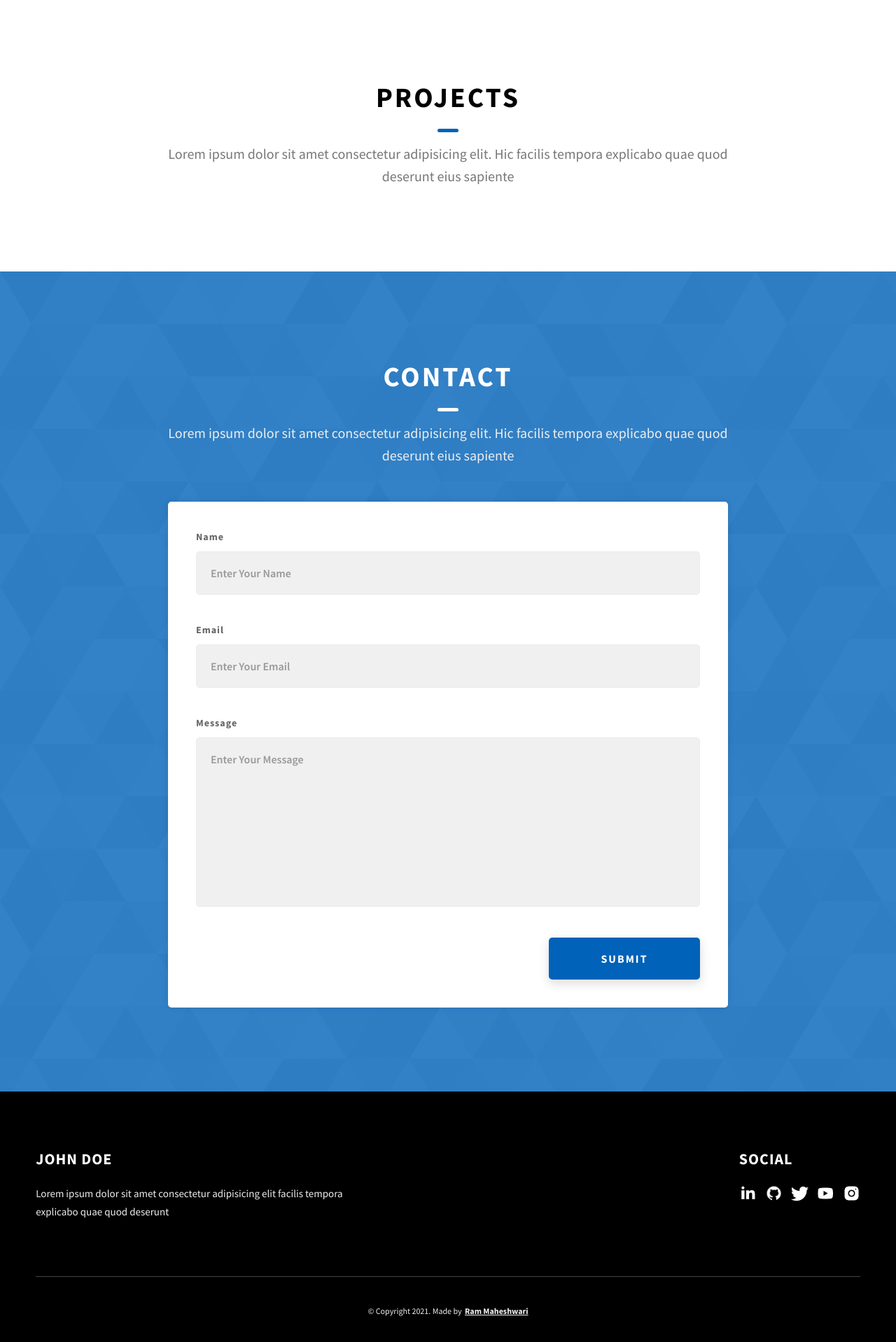
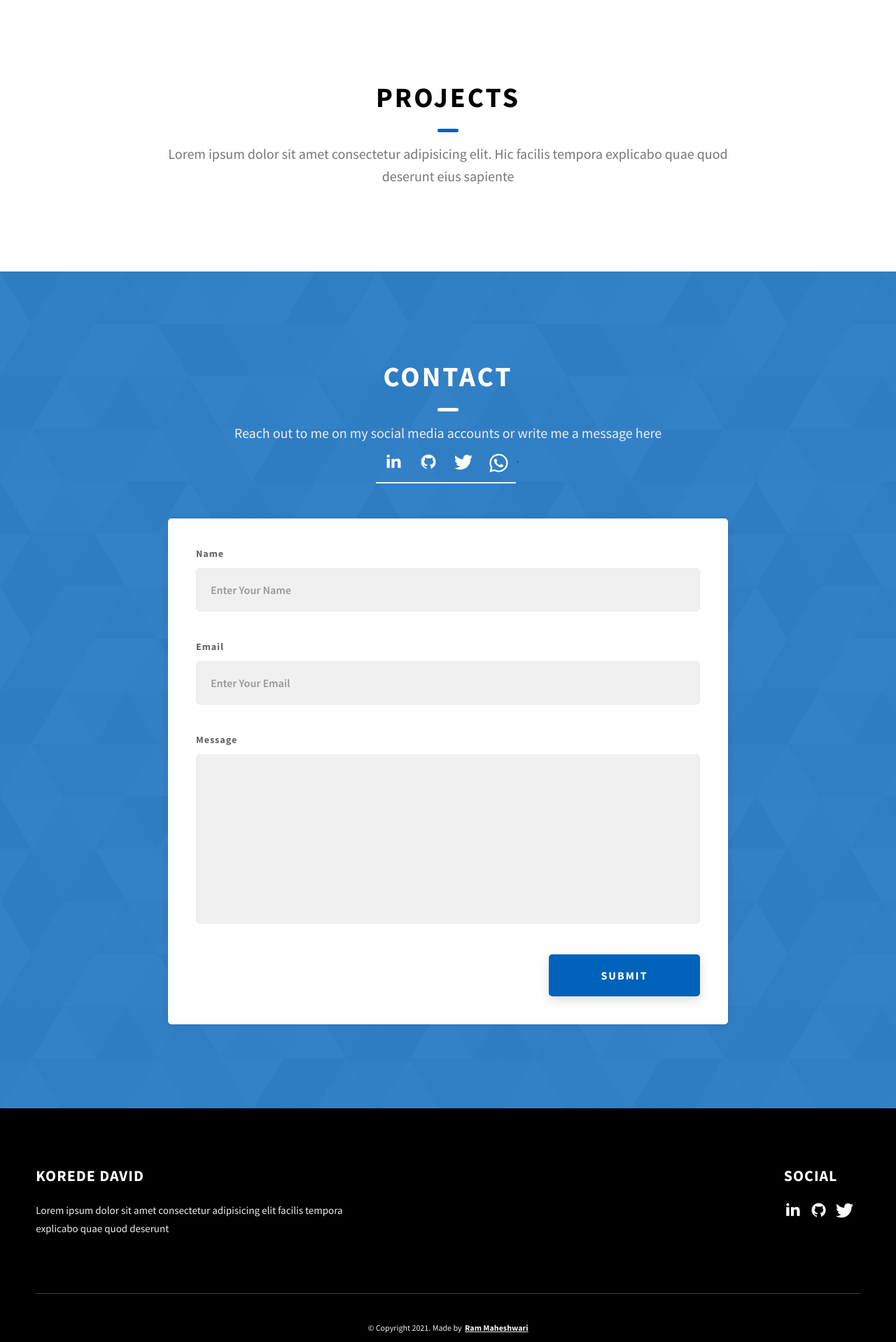
Before and after one commit to KoredeDavid/resume, a Django app: page / in a window 1280 px wide. Shown: the part 1600-3518 px from the top of the page at 70% size. Run offline with Django 3.2, Linux system fonts and the light colour scheme; data that the repository does not hold is empty.

Commit message:
Change UI completely

```diff
--- a/portfolio/templates/resume/index.html
+++ b/portfolio/templates/resume/index.html
@@ -22,12 +22,12 @@
                 <div class="header__logo-container">
                     <div class="header__logo-img-cont">
                         <img
-                                src="{% static 'resume/assets/png/john-doe.png' %}"
+                                src="{% static 'resume/assets/jpeg/korededavid.jpeg' %}"
                                 alt="Ram Maheshwari Logo Image"
                                 class="header__logo-img"
                         />
                     </div>
-                    <span class="header__logo-sub">John Doe</span>
+                    <span class="header__logo-sub">Korede David</span>
                 </div>
                 <div class="header__main">
                     <ul class="header__links">
@@ -85,7 +85,7 @@
 
     <section class="home-hero">
         <div class="home-hero__content">
-            <h1 class="heading-primary">Hey, My name is John Doe</h1>
+            <h1 class="heading-primary">Hey, My name is Korede David</h1>
             <div class="home-hero__info">
                 <p class="text-primary">
                     Lorem ipsum dolor sit amet consectetur adipisicing elit. Hic facilis
@@ -129,20 +129,7 @@
             </div>
             <div class="home-hero__social">
                 <a href="#" class="home-hero__social-icon-link">
-                <img
-                    src="{% static 'resume/assets/png/yt-ico.png' %}"
-                    alt="icon"
-                    class="home-hero__social-icon"
-                />
-              </a>
-            </div>
-            <div class="home-hero__social">
-                <a href="#" class="home-hero__social-icon-link home-hero__social-icon-link--bd-none">
-                    <img
-                        src="{% static 'resume/assets/png/insta-ico.png' %}"
-                        alt="icon"
-                        class="home-hero__social-icon"
-                    />
+                    <i class="fab fa-whatsapp" style="font-size:30px"></i>
                 </a>
             </div>
         </div>
@@ -166,7 +153,7 @@
                     <h3 class="about__content-title">Get to know me!</h3>
                     <div class="about__content-details">
                         <p class="about__content-details-para">
-                                Hey! It's <strong>John Doe</strong>
+                            Hey! It's <strong>Korede David</strong>
                             and I'm a <strong> Frontend Web Developer </strong> located in
                             Los Angeles. I've done
                             <strong> remote </strong>
@@ -206,6 +193,7 @@
       </div>
 
     </section>
+
         <section id="projects" class="projects sec-pad">
             <div class="main-container">
                 <h2 class="heading heading-sec heading-sec__mb-bg">
@@ -234,15 +222,49 @@
 
             </div>
     </section>
+
     <section id="contact" class="contact sec-pad dynamicBg">
         <div class="main-container">
             <h2 class="heading heading-sec heading-sec__mb-med">
                 <span class="heading-sec__main heading-sec__main--lt">Contact</span>
                 <span class="heading-sec__sub heading-sec__sub--lt">
-                Lorem ipsum dolor sit amet consectetur adipisicing elit. Hic facilis
-                tempora explicabo quae quod deserunt eius sapiente
+                Reach out to me on my social media accounts or write me a message here
                 </span>
             </h2>
+            <div class="flex-center">
+                <div class="home-hero__social" style="float: left">
+                    <a href="#" class="home-hero__social-icon-link">
+                        <img
+                        src="{% static 'resume/assets/png/linkedin-ico.png' %}"
+                        alt="icon"
+                        class="home-hero__social-icon"
+                        />
+                    </a>
+                </div>
+                <div class="home-hero__social" style="float: left">
+                    <a href="#" class="home-hero__social-icon-link">
+                        <img
+                        src="{% static 'resume/assets/png/github-ico.png' %}"
+                        alt="icon"
+                        class="home-hero__social-icon"
+                        />
+                    </a>
+                </div>
+                <div class="home-hero__social" style="float: left">
+                    <a href="#" class="home-hero__social-icon-link">
+                        <img
+                        src="{% static 'resume/assets/png/twitter-ico.png' %}"
+                        alt="icon"
+                        class="home-hero__social-icon"
+                        />
+                    </a>
+                </div>
+                <div class="home-hero__social" style="float: left">
+                    <a href="#" class="home-hero__social-icon-link">
+                        <i class="fab fa-whatsapp" style="font-size:30px; color: white"></i>
+                    </a>
+                </div>`
+          </div>
             <div class="contact__form-container">
                 <form action="#" class="contact__form">
                     <div class="contact__form-field">
@@ -275,9 +297,9 @@
                         rows="10"
                         class="contact__form-input"
                         placeholder="Enter Your Message"
-                    name="message"
-                    id="message"
-                  ></textarea>
+                        name="message" id="message">
+
+                        </textarea>
                     </div>
                     <button type="submit" class="btn btn--theme contact__btn">
                         Submit
@@ -286,6 +308,7 @@
             </div>
         </div>
     </section>
+
     <footer class="main-footer">
         <div class="main-container">
             <div class="main-footer__upper">
@@ -315,24 +338,10 @@
                                     alt="icon"
                             />
                         </a>
-                        <a target="_blank" rel="noreferrer" href="#">
-                            <img
-                                    class="main-footer__icon"
-                                    src="{% static 'resume/assets/png/yt-ico.png' %}"
-                                    alt="icon"
-                            />
-                        </a>
-                        <a target="_blank" rel="noreferrer" href="#">
-                            <img
-                                    class="main-footer__icon main-footer__icon--mr-none"
-                                    src="{% static 'resume/assets/png/insta-ico.png' %}"
-                                    alt="icon"
-                            />
-                        </a>
                     </div>
                 </div>
                 <div class="main-footer__row main-footer__row-2">
-                    <h4 class="heading heading-sm text-lt">John Doe</h4>
+                    <h4 class="heading heading-sm text-lt">Korede David</h4>
                     <p class="main-footer__short-desc">
                         Lorem ipsum dolor sit amet consectetur adipisicing elit facilis
                         tempora explicabo quae quod deserunt
```
Also changed, not shown: portfolio/static/resume/assets/jpeg/project-mockup-example.jpeg (deleted), portfolio/static/resume/assets/png/concealme.png (deleted), portfolio/static/resume/assets/png/hng.png (deleted), portfolio/static/resume/assets/png/iedutech.png (deleted), portfolio/static/resume/assets/png/insta-ico.png (deleted), portfolio/static/resume/assets/png/john-doe.png (deleted), portfolio/static/resume/assets/png/yt-ico.png (deleted), portfolio/static/resume/assets/png/zuriblog.png (deleted). Lines whose indentation alone changed are shown as unchanged.
